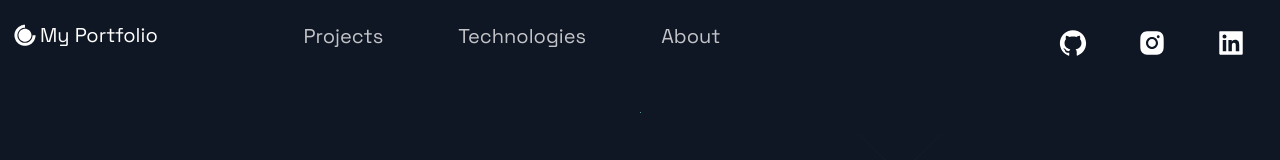
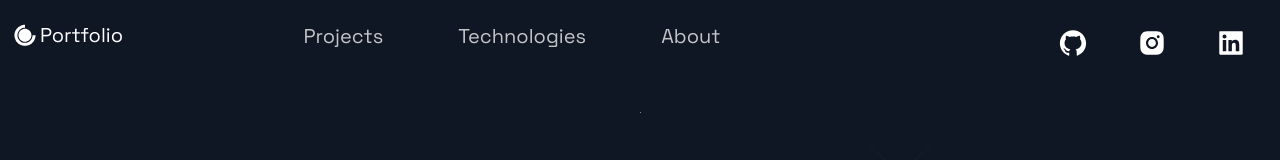
Before and after one commit to ThomasAlberto21/portfolio_website, a Next.js app: page / in a window 1280 px wide. Shown: the top 160 px of the page. Built offline with nearby package versions, Linux system fonts and the light colour scheme.

Commit message:
Header Finish

```diff
--- a/src/components/Header/Header.js
+++ b/src/components/Header/Header.js
@@ -26,7 +26,7 @@ const Header = () => (
               marginBottom: '20px',
             }}
           >
-            <DiCssdeck size='3rem' /> <Span>My Portfolio</Span>
+            <DiCssdeck size='3rem' /> <Span>Portfolio</Span>
           </a>
         </Link>
       </Div1>
```
